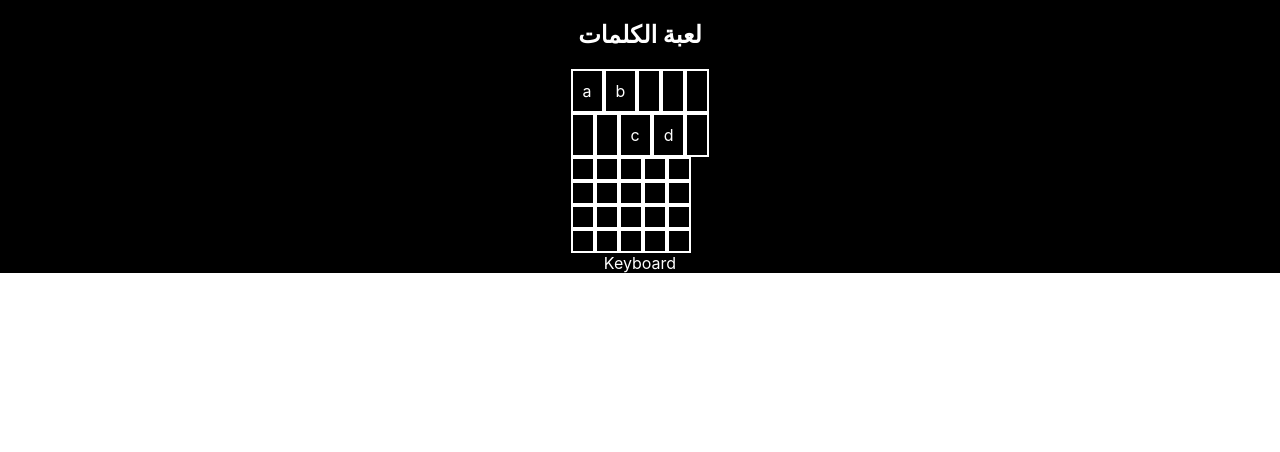
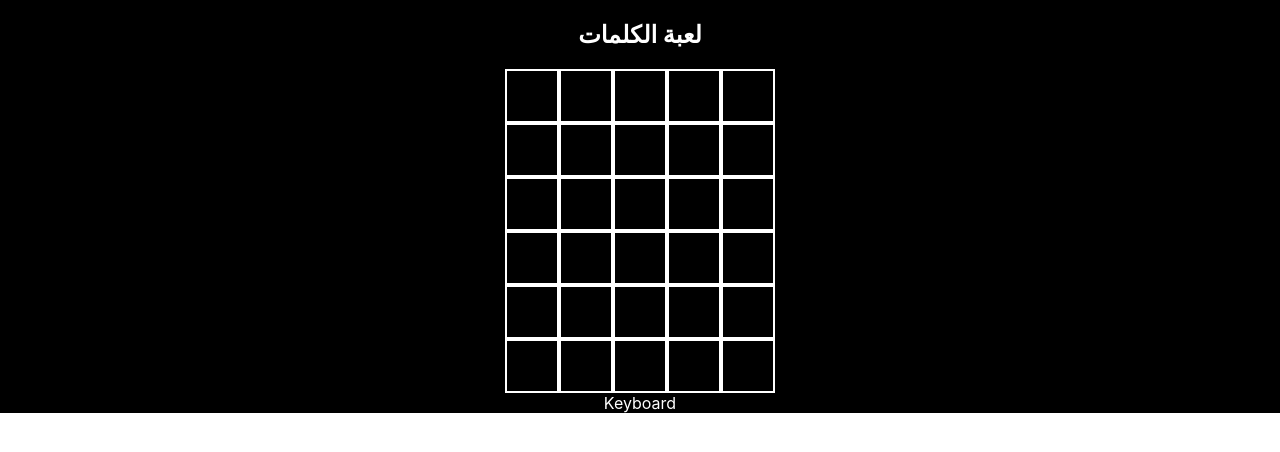
Before and after one commit to omaranBazna/wordle, a React (Create React App) app: page / in a window 1280 px wide. Shown: the top 452 px of the page. Built offline with nearby package versions, Linux system fonts and the light colour scheme.

Commit message:
start creating keyboard

```diff
--- a/src/App.css
+++ b/src/App.css
@@ -18,6 +18,9 @@
   color:white;
 }
 .letter {
+  width:30px;
+  height:30px;
+
   padding:10px;
   margin:10p;
   border:2px solid rgb(255, 255, 255);
--- a/src/Data.js
+++ b/src/Data.js
@@ -1,2 +1,2 @@
-const Data=[["a","b","","",""],["","","c","d",""],["","","","",""],["","","","",""],["","","","",""],["","","","",""]]
+const Data=[["",""," "," "," "],[" "," ","",""," "],[" "," "," "," "," "],[" "," "," "," "," "],[" "," "," "," "," "],[" "," "," "," "," "]]
 export default Data;
```
